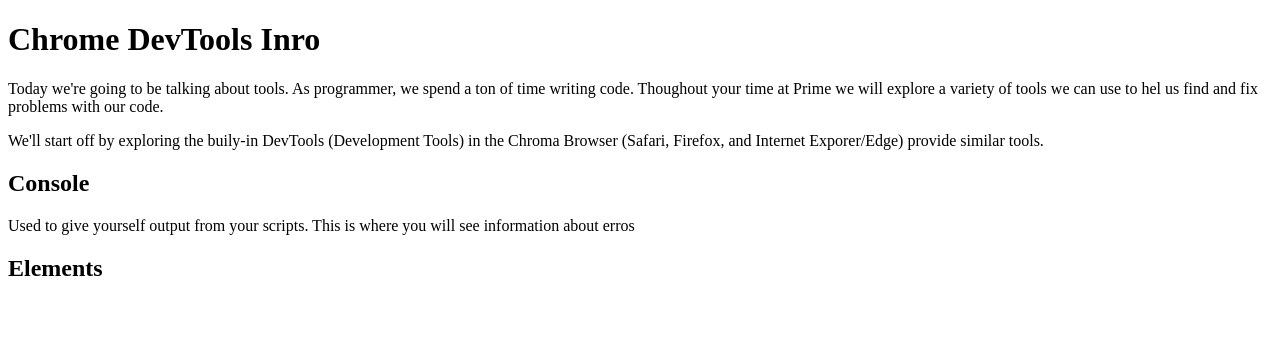
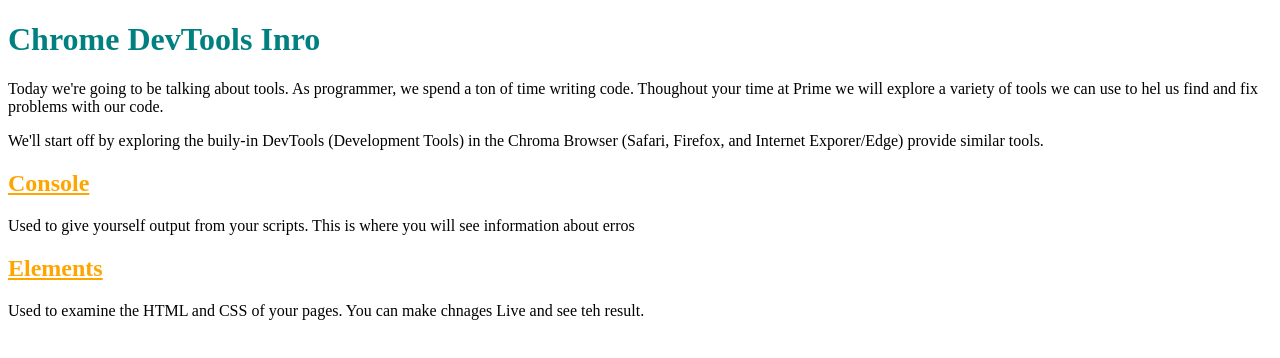
Before and after one commit to FouziH/DevtoolsPractice-, a plain HTML site: page index.html in a window 1280 px wide. Drawn offline with Linux system fonts and the light colour scheme.

Commit message:
Added some styles that is nott complete yet

```diff
--- a/index.html
+++ b/index.html
@@ -4,7 +4,8 @@
   <meta charset="UTF-8">
   <meta name="viewport" content="width=device-width, initial-scale=1.0">
   <meta http-equiv="X-UA-Compatible" content="ie=edge">
-  <title>Document</title>
+  <title>Chrome DeveTool Intro</title>
+  <link rel="stylesheet" href="styles.css">
 </head>
 <body>
   <h1>Chrome DevTools Inro</h1>
@@ -13,6 +14,7 @@
 <h2>Console</h2>
 <p>Used to give yourself output from your scripts. This is where you will see information about erros</p>
 <h2>Elements</h2>
+<p>Used to examine the HTML and CSS of your pages. You can make chnages Live and see teh result.</p>
   <script type="text/javascript" src = "assignment.js">
 
   </script>
--- /dev/null
+++ b/styles.css
@@ -0,0 +1,8 @@
+h2{
+  color: orange;
+  text-decoration: underline;;
+}
+
+h1{
+  color: teal;
+}
```
